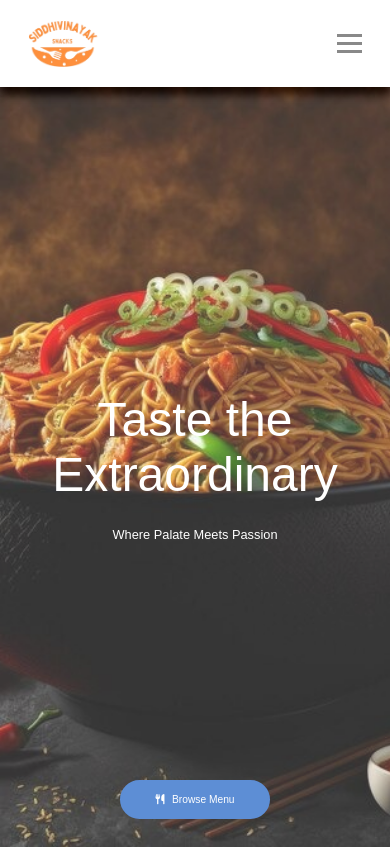
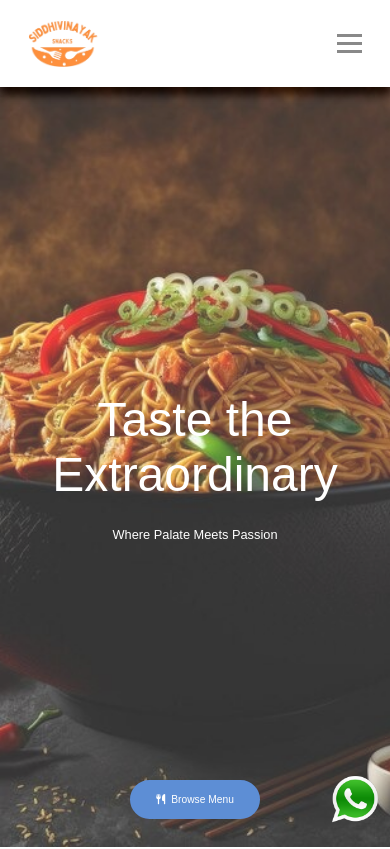
Before and after one commit to pawannane/siddhivinayak-snacks, a plain HTML site: page index.html in a window 390 px wide. Shown: the top 849 px of the page. Drawn offline with Linux system fonts and the light colour scheme.

Commit message:
implemented whatsapp

```diff
--- a/assets/css/style.css
+++ b/assets/css/style.css
@@ -372,6 +372,17 @@ banner styling starts here
 color: var(--pure-white);
 font-size: 3.75rem;
 }
+
+.whatsapp-container a {
+  border-radius: 10px;
+  position: fixed;
+  bottom: 20px;
+  right: 25px;
+  font-size: 0;
+  width: 50px;
+ z-index: 1;
+}
+
 /*======================================
 Our Specialities section styling start
 =======================================*/
@@ -444,6 +455,7 @@ aspect-ratio: 3/2;
   justify-content: center;
   align-items: center;
   text-align: center;
+  white-space:nowrap;
 }
 
 .browse  {
@@ -686,6 +698,16 @@ footer ul li a:hover {
   scroll-margin: 110px;
 }
 
+.whatsapp-container a {
+  border-radius: 10px;
+  position: fixed;
+  bottom: 20px;
+  right: 25px;
+  font-size: 0;
+  width: 50px;
+ z-index: 1;
+}
+
 .banner-container { top: 50%;}
 
 .hamburger.active .bar:nth-child(2) { opacity: 0; }
@@ -727,6 +749,8 @@ html { font-size: 80%; }
 .images-list li { flex: 0 0 48%; }
 .blog-section .info { width: 100%; }
 
+.browse  { width: 130px; }
+
 }
 
 /*media query for 560px starts here*/
@@ -736,6 +760,7 @@ html { font-size: 80%; }
 .logo img { width: 70px; }
 .navbar li a::before { font-size: 1.5rem; }
 .our-specialities .wrapper { width: 95%; }
+.whatsapp-container a { right: 10px; }
 }
 /*media query for 480px starts here*/
 @media only screen and (max-width: 480px) {
--- a/index.html
+++ b/index.html
@@ -46,6 +46,11 @@
             <li class="bar transition-ease">bar</li>
             <li class="bar transition-ease">bar</li>
           </ul>
+        </div>
+        <div class="whatsapp-container">
+          <a href="https://wa.me/+9930323953">
+            <img src="./assets/images/whatsapplogo.png" alt="">
+          </a>
         </div>
       </div>
     </header>
```
Also changed, not shown: assets/images/whatsapplogo.png (added).
